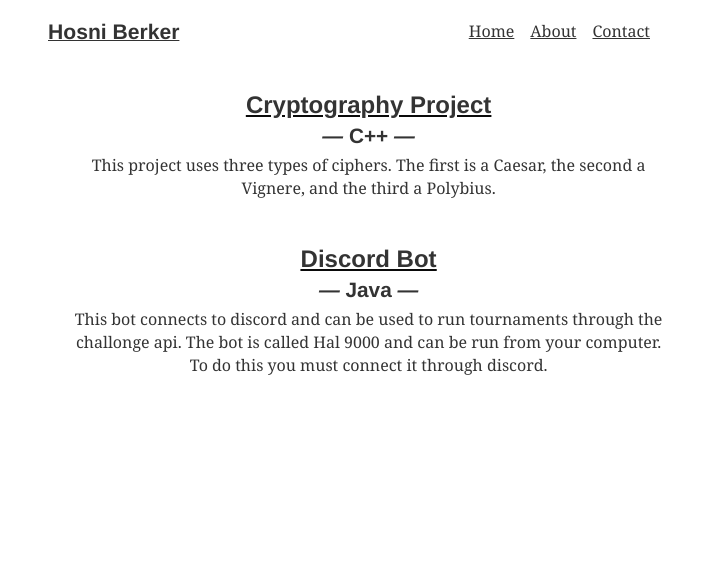
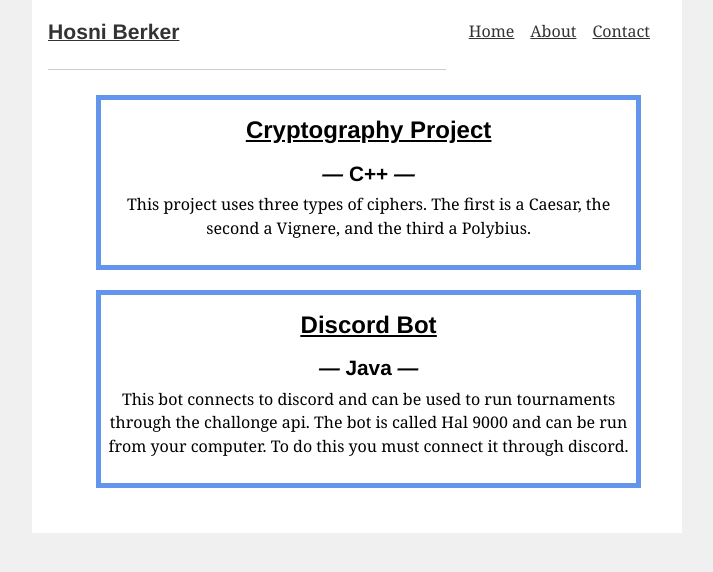
Before and after one commit to hberker/hberker.github.io, a Gatsby site in the folder gatsby-site/: page / in a window 1280 px wide. Shown: the whole page, without its empty margins (283-996 px from the left). Built offline with nearby package versions, Linux system fonts and the light colour scheme; Gatsby itself is replaced by a stand-in of ours.

Commit message:
layout changes

```diff
--- a/gatsby-site/gatsby-config.js
+++ b/gatsby-site/gatsby-config.js
@@ -9,12 +9,6 @@ module.exports =
           pathToConfigModule: `src/utils/typography.js`,
         },
       },
-      {
-        resolve: `Underline`,
-        options:
-        {
-          pathToConfigModule: `src/utils/underline.js`,
-        },
-      },
+
     ],
 }
--- a/gatsby-site/src/components/Layout.js
+++ b/gatsby-site/src/components/Layout.js
@@ -1,6 +1,6 @@
 import React, { Children } from "react"
 import { Link } from "gatsby"
-
+import styles from "../pages/index.css"
 const ListLink = props => (
     <li style = {{display : 'inline-block', marginRight : '1rem'}}>
         <Link to={props.to}>{props.children}</Link>
@@ -8,15 +8,15 @@ const ListLink = props => (
 )
 
 export default ({ children }) => (
-    <div id="topArea"style={{ margin: `0 auto`, maxWidth: 650, padding: `1.25rem 1rem` }}>
-      <header style={{ marginBottom: `1.5rem` }}>
+    <div class = "layout" style={{ margin: `0 auto`, maxWidth: 650, padding: `1.25rem 1rem`,styles }}>
+      <header class="topArea" style={{ marginBottom: `1.5rem`, styles}}>
         <Link to="/" style={{ textShadow: `none`, backgroundImage: `none` }}>
           <h3 style={{ display: `inline` }}>Hosni Berker</h3>
         </Link>
         <ul style={{ listStyle: `none`, float: `right` }}>
-          <ListLink to="/">Home</ListLink>
-          <ListLink to="/about/">About</ListLink>
-          <ListLink to="/contact/">Contact</ListLink>
+          <ListLink style={{font : "Open Sans"}} className = "link" to="/">Home</ListLink>
+          <ListLink style={{font : "Open Sans"}} to="/about/">About</ListLink>
+          <ListLink style={{font : "Open Sans"}} to="/contact/">Contact</ListLink>
         </ul>
       </header>
       {children}
--- a/gatsby-site/src/pages/index.css
+++ b/gatsby-site/src/pages/index.css
@@ -1,31 +1,52 @@
-
+body{
+    background: rgba(170, 170, 170, 0.171) ;
+    font : "Open Sans";
+}
 #bodytext {
     display: flex;
     align-items: center;
     margin: 0 auto 12px auto;
 }
+.topArea{
+
+}
+.layout{
+    background: white;
+}
+
 a {
      color: inherit;
 }
 a:hover
 {
-     color:#00A0C6;
+     color: cornflowerblue;
      text-decoration:none;
      cursor:pointer;
+}
+div.post{
+    outline: 5px solid cornflowerblue;
+    border : 2px transparent black;
+    margin: 30px;
+    padding: 2px;
+
 }
 .post {
     font : "Open Sans";
 
+
+}
+h2.post,h3.post,p.post{
+    color: black;
 }
 h2.post{
 
-    margin: 0;
-    padding:0px;
+    margin: 10px;
+    padding:5px;
     font-size: 1.5em;
 }
 h3.post{
-    margin: 3px;
-    padding:3px;
+    margin: 4px;
+    padding:4px;
     font-size: 1.3em;
 }
 p.post{
--- a/gatsby-site/src/pages/index.js
+++ b/gatsby-site/src/pages/index.js
@@ -3,10 +3,10 @@ import { Link } from "gatsby"
 import Layout from "./../components/Layout"
 import styles from "./index.css"
 
-
+// #00A0C6;
 const Post = props => (
   <div className={props.name}>
-    <br></br>
+
     <h2 align="center" className={props.name}><strong><a href = {props.link}><u>{props.title}</u></a></strong></h2>
     <h3 align="center" className={props.name}><b><em> — </em></b>{props.lang}<b><em> — </em></b></h3>
     <p align="center" className={props.name}>{props.excerpt}</p>
@@ -15,7 +15,8 @@ const Post = props => (
 
 export default () =>
 (
-  <Layout style={{styles}}>
+  <Layout className = "layout" style={{styles}}>
+      <hr></hr>
       <ul>
         <Post
           className = "post"
```
